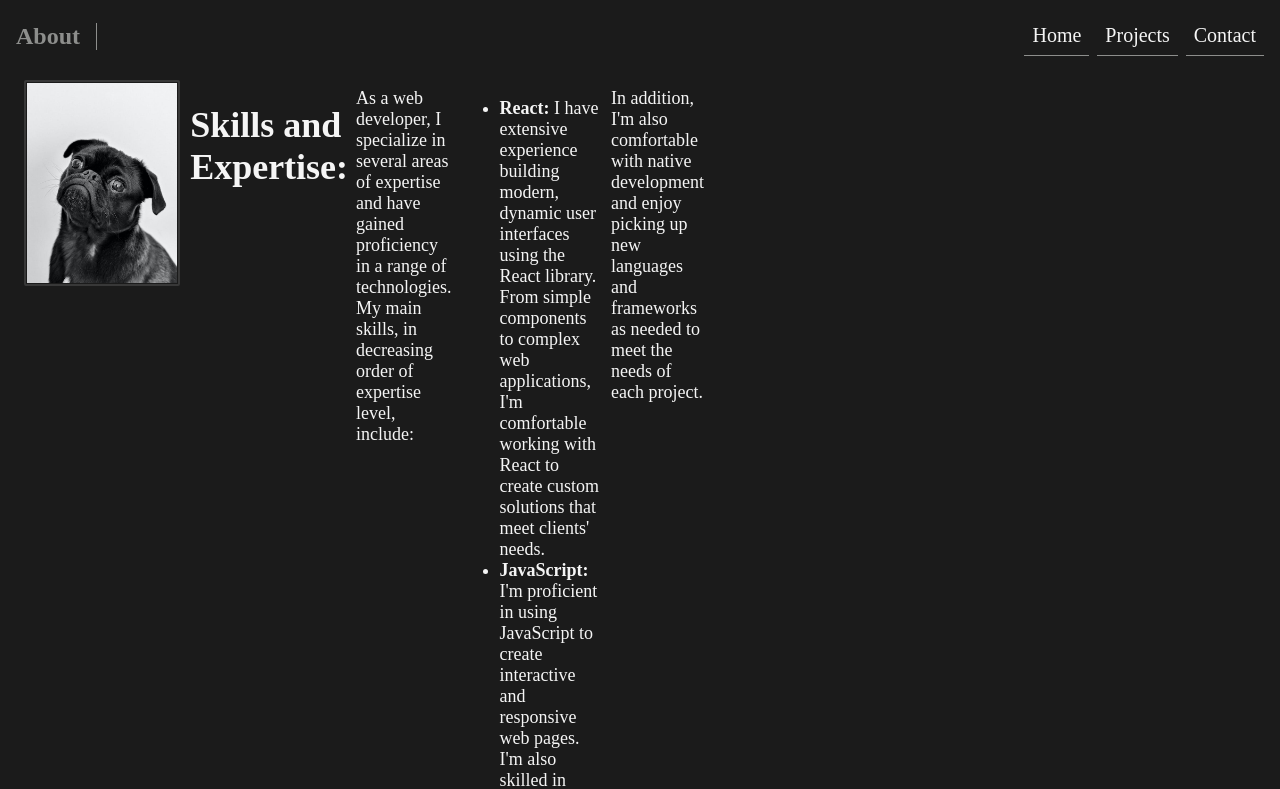
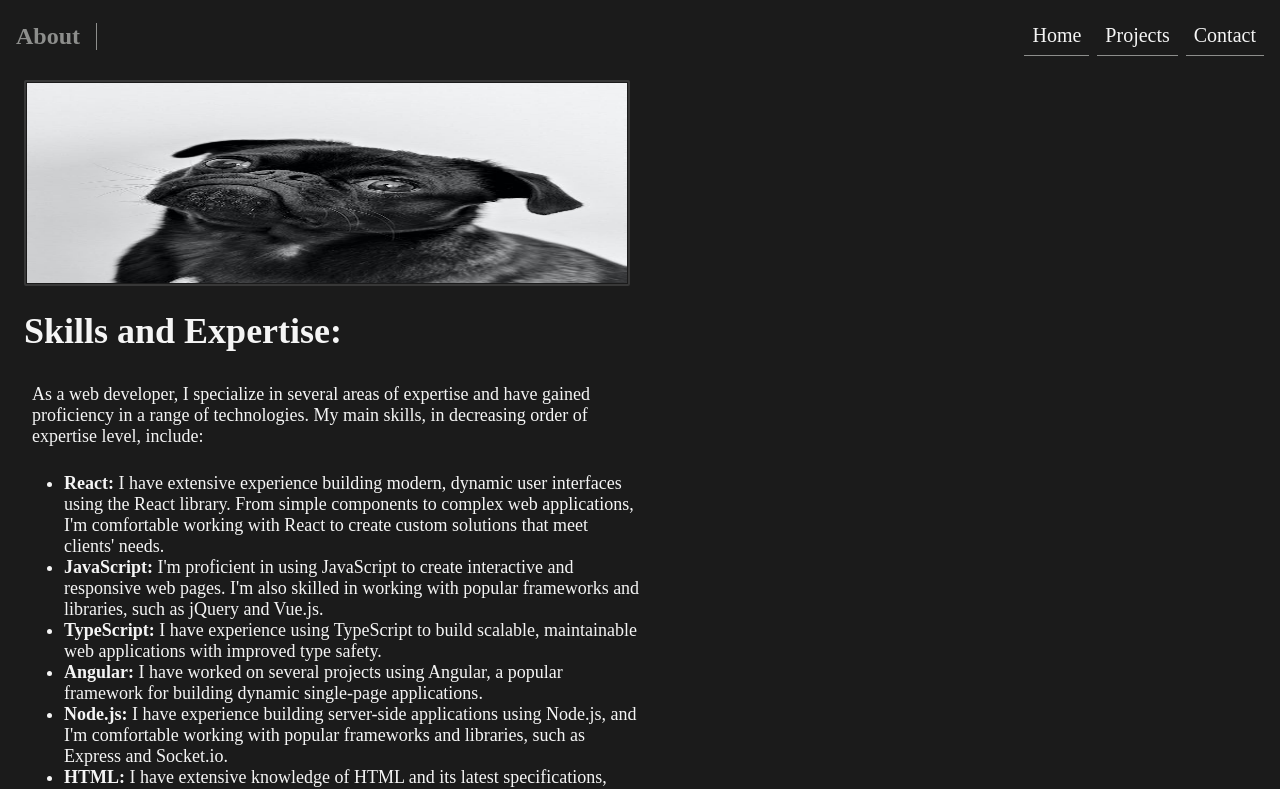
Before and after one commit to valentinminkov/folio, a React (Create React App) app: page /about in a window 1280 px wide. Shown: the top 789 px of the page. Built offline with nearby package versions, Linux system fonts and the light colour scheme; a web font is replaced by a local one.

Commit message:
adjust style

```diff
--- a/src/pages/About/About.module.scss
+++ b/src/pages/About/About.module.scss
@@ -3,6 +3,7 @@
 .introductionContainer {
   width: 50%;
   display: flex;
+  flex-direction: column;
 
   .portrait {
     max-height: 200px;
```
